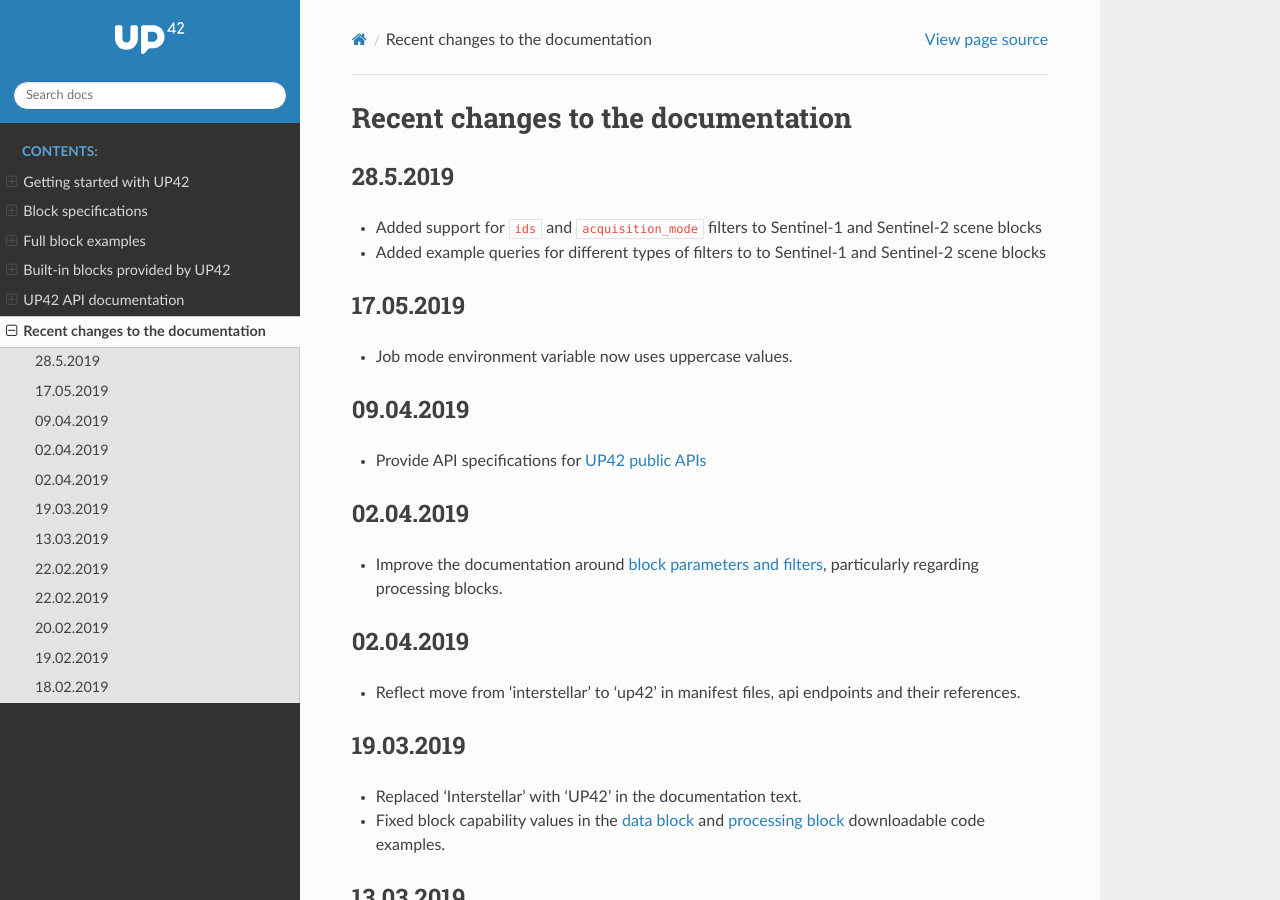
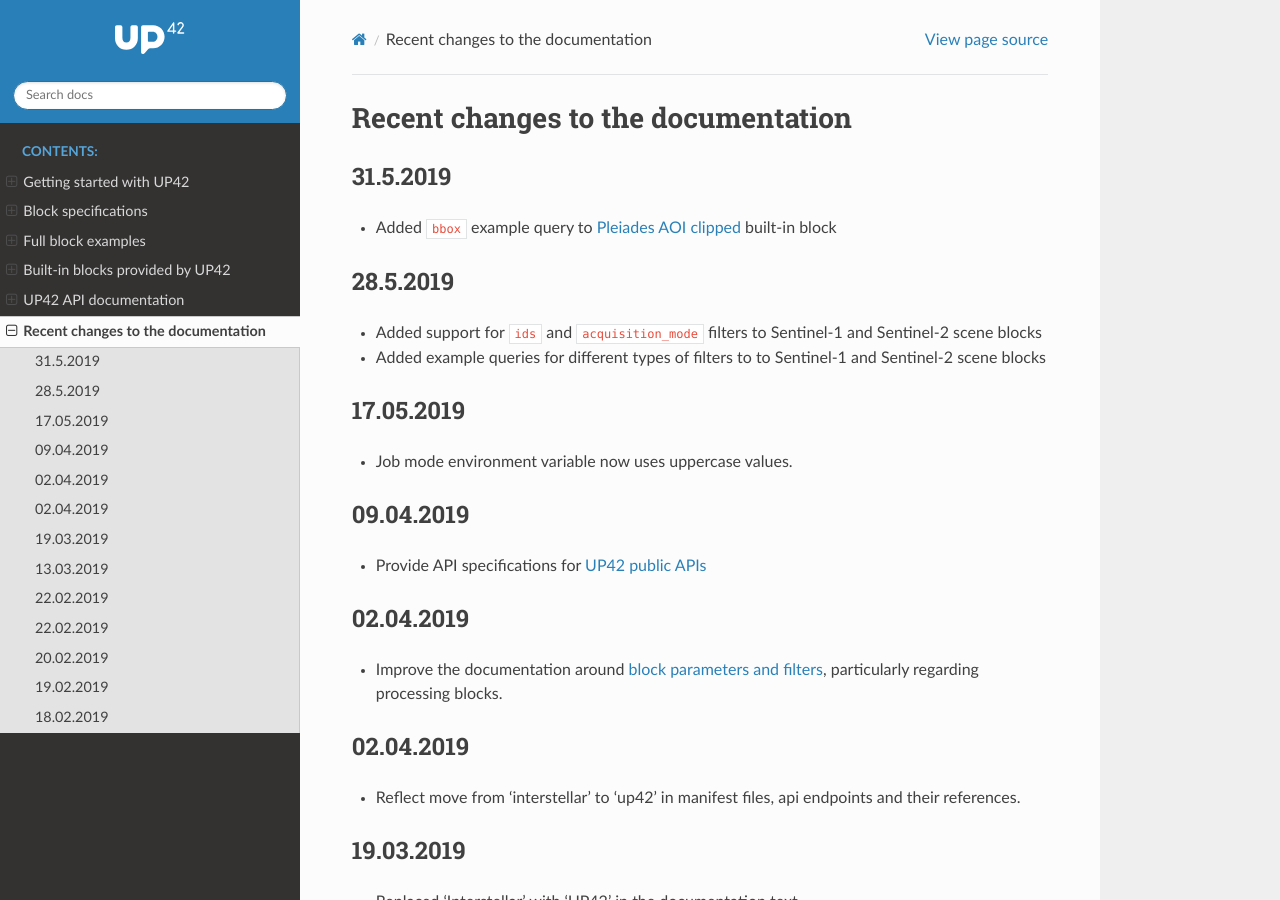
Before and after one commit to up42/docs, a Sphinx documentation site: the page built from source/recent-changes.rst, in a window 1280 px wide and 900 px high. Built offline with Sphinx 7.4.7 and the Read the Docs theme 2.0.0, drawn with Linux system fonts in a browser that asks for light colours.

Commit message:
Updates recent changes page

```diff
--- a/source/recent-changes.rst
+++ b/source/recent-changes.rst
@@ -1,5 +1,9 @@
 Recent changes to the documentation
 ===================================
+
+31.5.2019
+---------
+* Added ``bbox`` example query to :ref:`Pleiades AOI clipped <pleiades-aoiclipped-block>` built-in block
 
 28.5.2019
 ---------
```
